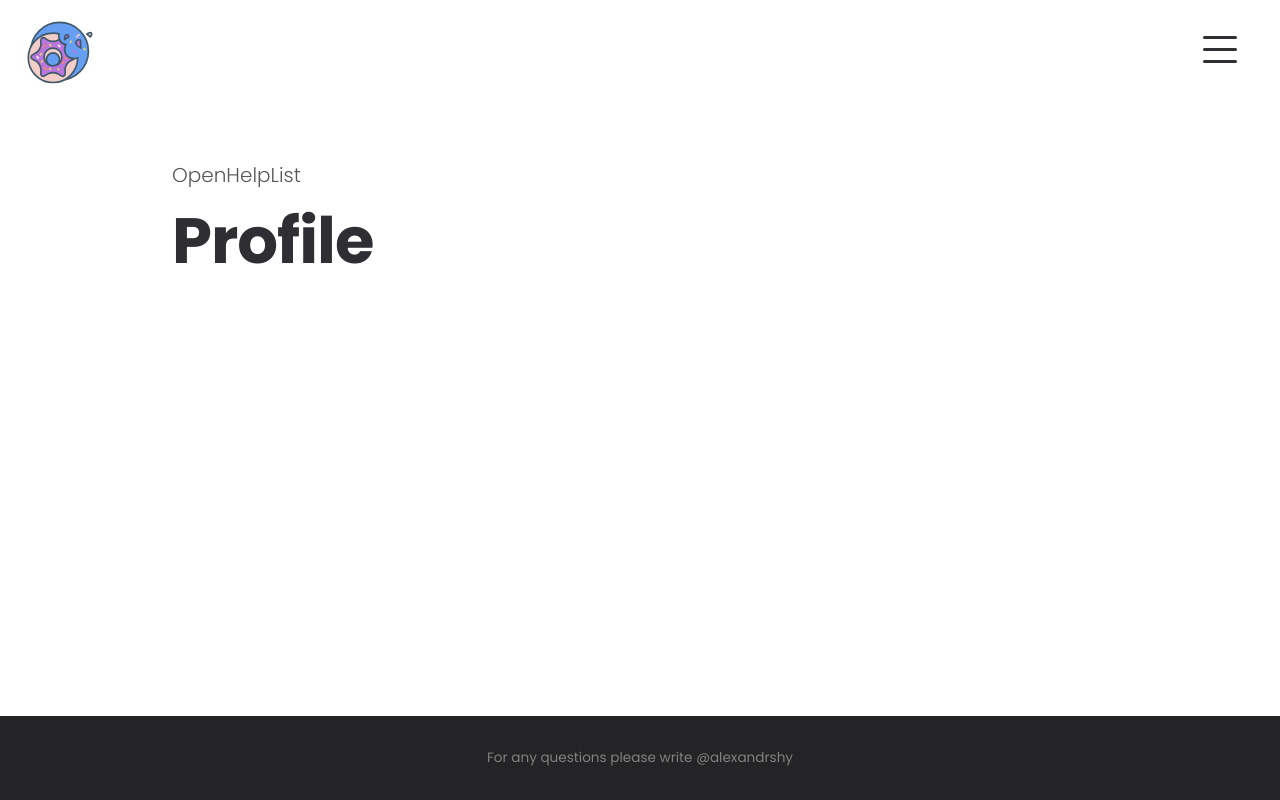
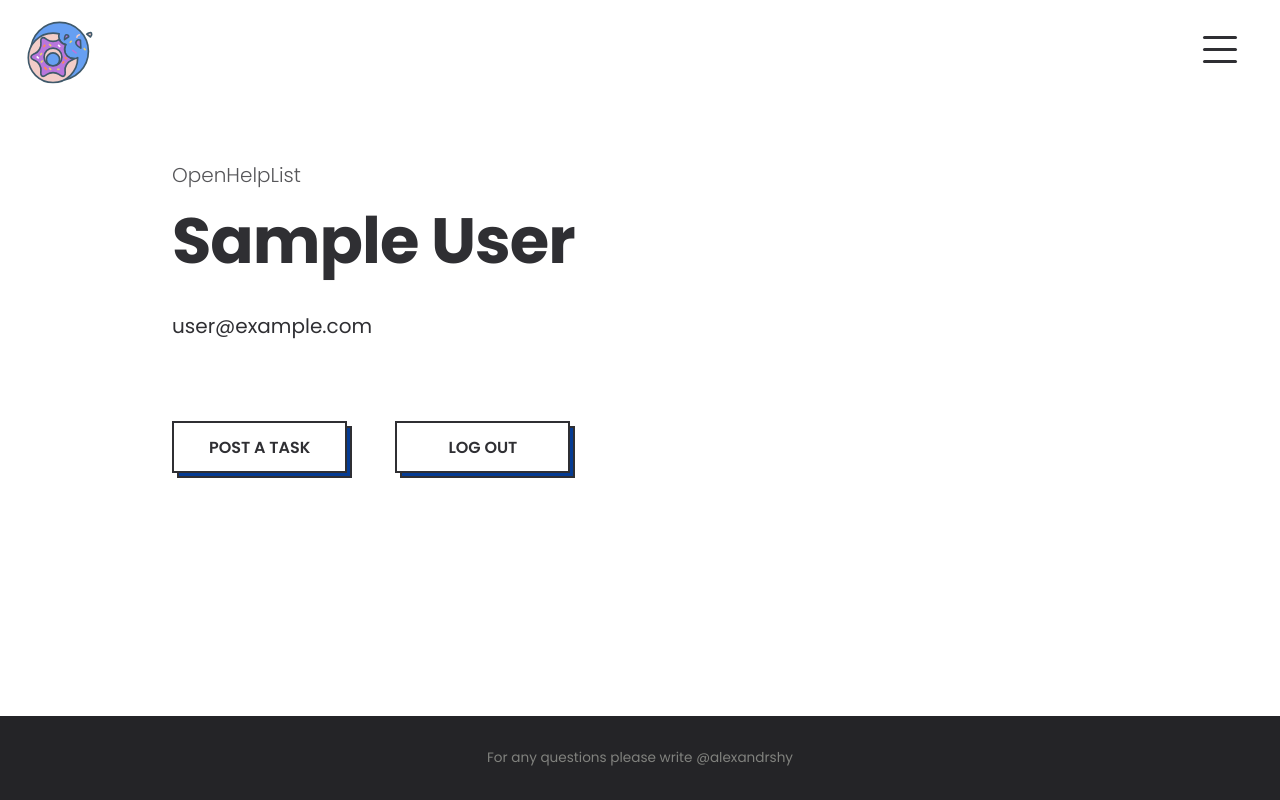
Before and after one commit to Alexandrshy/OpenHelpList, a Vue app: page /profile in a window 1280 px wide. Built offline with nearby package versions, Linux system fonts and the light colour scheme; no server answers; sample sign-in values are in the browser's storage; what vue-resource would draw is missing.

Commit message:
work with a template

```diff
--- a/src/components/Pages/Auth/Login.vue
+++ b/src/components/Pages/Auth/Login.vue
@@ -9,7 +9,6 @@
         >To create new tasks, log in using one of the social networks. This will help you manage your tasks and close them when they are completed.</p>
         <button class="button" @click="clickGoogleButton">Google</button>
         <button class="button" @click="clickGoogleGitHub">GitHub</button>
-        <button @click="clickSingOutButton">разлогинься!</button>
       </div>
     </section>
   </div>
@@ -33,9 +32,6 @@ export default {
     },
     clickGoogleGitHub() {
       this.$store.dispatch("authUserUsingGitHub");
-    },
-    clickSingOutButton() {
-      this.$store.dispatch("authUserSingOut");
     }
   }
 };
--- a/src/components/Pages/Profile.vue
+++ b/src/components/Pages/Profile.vue
@@ -1,20 +1,35 @@
 <template>
   <div class="container">
     <section class="page-selector">
-      <title-project></title-project>
-      <h1 class="h1">Profile</h1>
+      <div class="page-initial-screen">
+        <title-project></title-project>
+        <h1 class="h1">{{name}}</h1>
+        <p class="subtitle">{{email}}</p>
+        <router-link class="button task__button" to="/post-a-task">Post a task</router-link>
+        <button class="button" @click="clickSingOutButton">Log Out</button>
+      </div>
     </section>
   </div>
 </template>
 
 <script>
-import TitleProject from "../TitleProject/TitleProject.vue";
+import TitleProject from "@/components/TitleProject/TitleProject.vue";
 export default {
   components: {
     titleProject: TitleProject
+  },
+  computed: {
+    name() {
+      return this.$store.getters.userName;
+    },
+    email() {
+      return this.$store.getters.userEmail;
+    }
+  },
+  methods: {
+    clickSingOutButton() {
+      this.$store.dispatch("authUserSingOut");
+    }
   }
 };
 </script>
-
-<style scoped>
-</style>
--- a/src/main.js
+++ b/src/main.js
@@ -16,6 +16,7 @@ Vue.use(VueResource);
 fb.initializeApp(CONFIG);
 fb.auth().onAuthStateChanged(user => {
   if (user) {
+    console.log("user", user);
     store.dispatch("autoLogInUser", user);
   }
   new Vue({
--- a/src/router/index.js
+++ b/src/router/index.js
@@ -64,8 +64,8 @@ export default new Router({
     {
       path: "/login",
       name: "login",
-      component: Login,
-      beforeEnter: profileRedirect
+      component: Login
+      // beforeEnter: profileRedirect
     },
     {
       path: "/profile",
--- a/src/store/modules/user.js
+++ b/src/store/modules/user.js
@@ -1,9 +1,10 @@
 import * as fb from "firebase";
 
 class User {
-  constructor(id, name) {
+  constructor(id, name, email) {
     this.id = id;
     this.name = name;
+    this.email = email;
   }
 }
 
@@ -30,7 +31,11 @@ export default {
           .then(result => {
             commit(
               "setUser",
-              new User(result.user.uid, result.user.displayName)
+              new User(
+                result.user.uid,
+                result.user.displayName,
+                result.user.email
+              )
             );
             commit("setLoading", false);
           });
@@ -53,7 +58,14 @@ export default {
           .auth()
           .signInWithPopup(user)
           .then(result => {
-            commit("setUser", new User(result.user.uid));
+            commit(
+              "setUser",
+              new User(
+                result.user.uid,
+                result.user.displayName,
+                result.user.email
+              )
+            );
             commit("setLoading", false);
           });
       } catch (error) {
@@ -83,13 +95,25 @@ export default {
       }
     },
     autoLogInUser({ commit }, payload) {
-      commit("setUser", new User(payload.uid, payload.displayName));
+      commit(
+        "setUser",
+        new User(payload.uid, payload.displayName, payload.email)
+      );
     }
   },
   getters: {
     user(state) {
       return state.user;
     },
+    userID(state) {
+      return state.user.id;
+    },
+    userName(state) {
+      return state.user.name;
+    },
+    userEmail(state) {
+      return state.user.email;
+    },
     isUserLoggedIn(state) {
       return state.user !== null;
     }
--- a/src/style/main/main.css
+++ b/src/style/main/main.css
@@ -63,7 +63,6 @@ h1,
   font-size: 4.75rem;
   font-weight: 700;
   line-height: 1.25;
-  letter-spacing: -1px;
 }
 
 h2,
@@ -101,6 +100,10 @@ svg {
 
 .page-initial-screen {
   max-width: 800px;
+}
+
+.page-initial-screen h1 {
+  letter-spacing: -1px;
 }
 
 @media (max-width: 1280px) {
```
